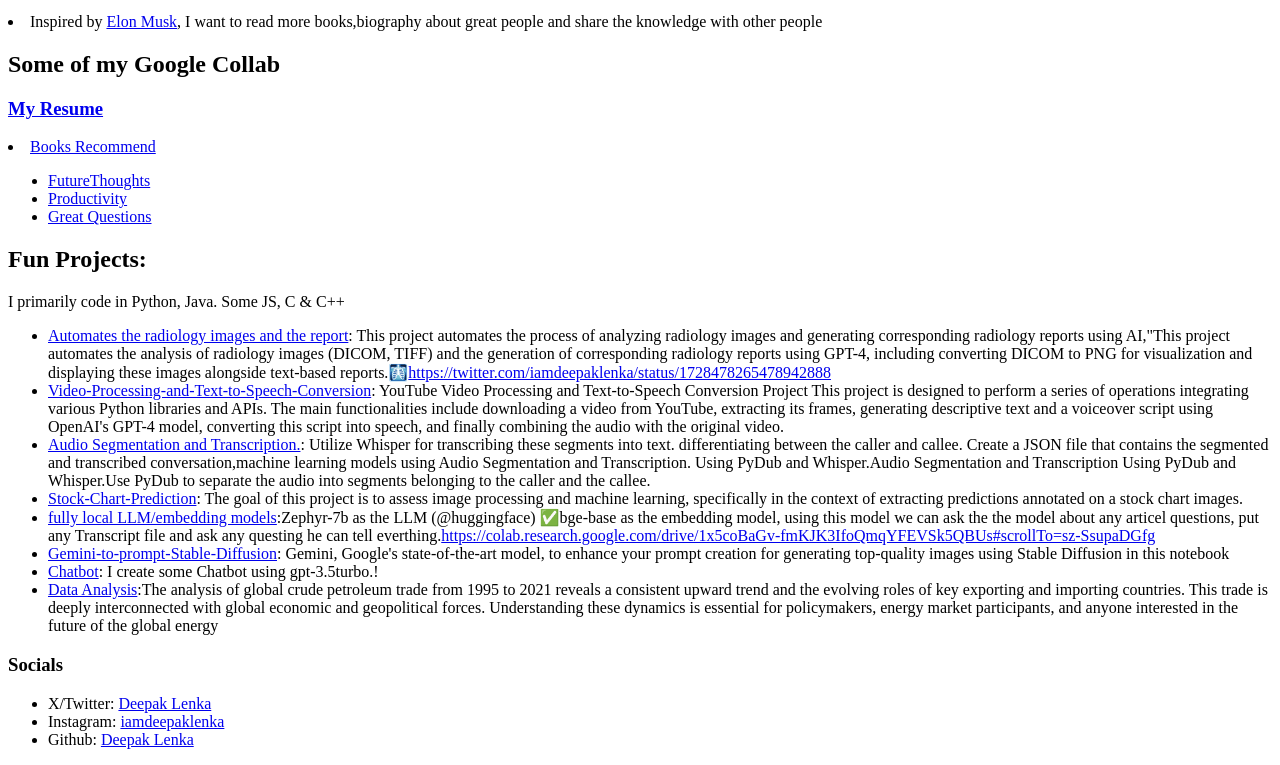
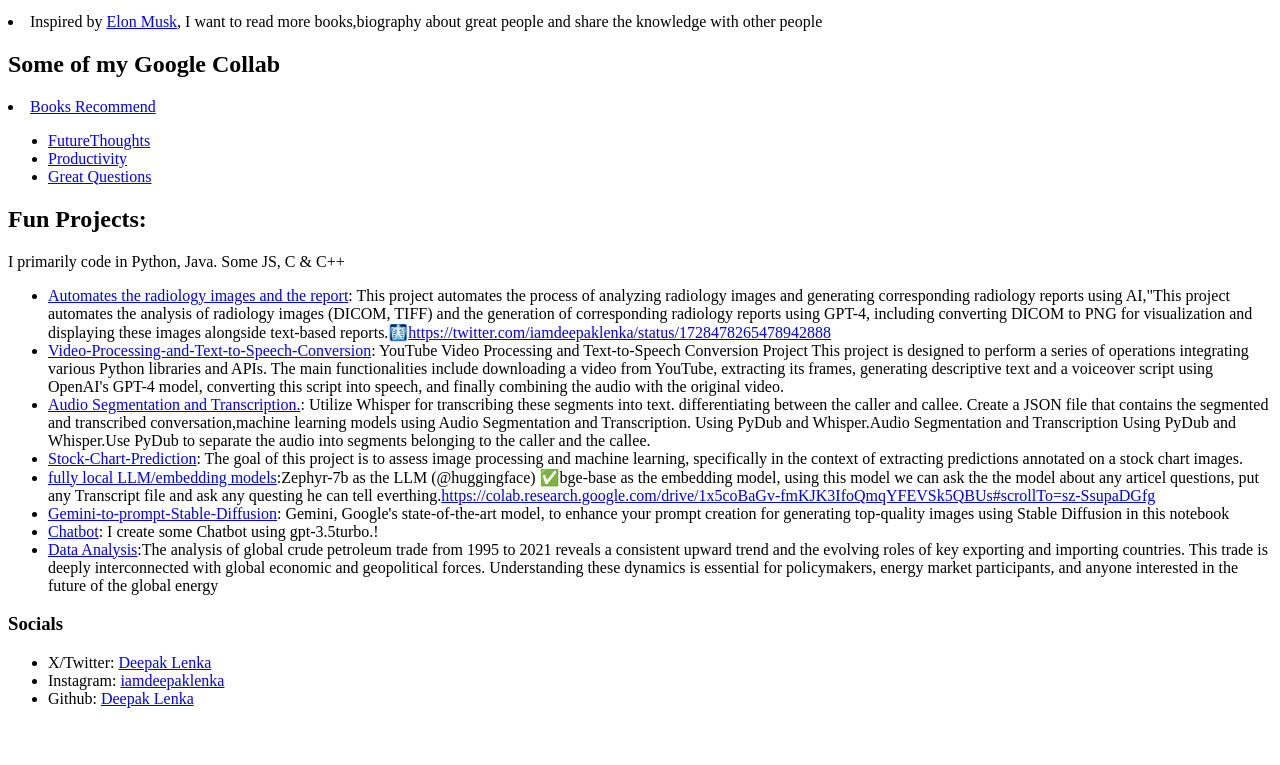
Before and after one commit to deepak-lenka/deepak-lenka.github.io, a plain HTML site: page index.html in a window 1280 px wide. Shown: the part 101-866 px from the top of the page. After the commit the page ends 825 px from the top, so only its background shows below. Drawn offline with Linux system fonts and the light colour scheme.

Commit message:
Update index.html

```diff
--- a/index.html
+++ b/index.html
@@ -16,7 +16,7 @@
 
 
 
-        <li>Inspired by <a href="https://twitter.com/elonmusk" target="_blank">Elon Musk</a>, I want to read more books,biography about great people and share the knowledge with other people </a></li>        <h2>Some of my Google Collab</h2>  <h3><a href="/DEEPAKLENKA-Resume.html"> My Resume </a></h3>
+        <li>Inspired by <a href="https://twitter.com/elonmusk" target="_blank">Elon Musk</a>, I want to read more books,biography about great people and share the knowledge with other people </a></li>        <h2>Some of my Google Collab</h2>
 
 
         <li><a href="/reading.html">Books Recommend</a></li>
```
